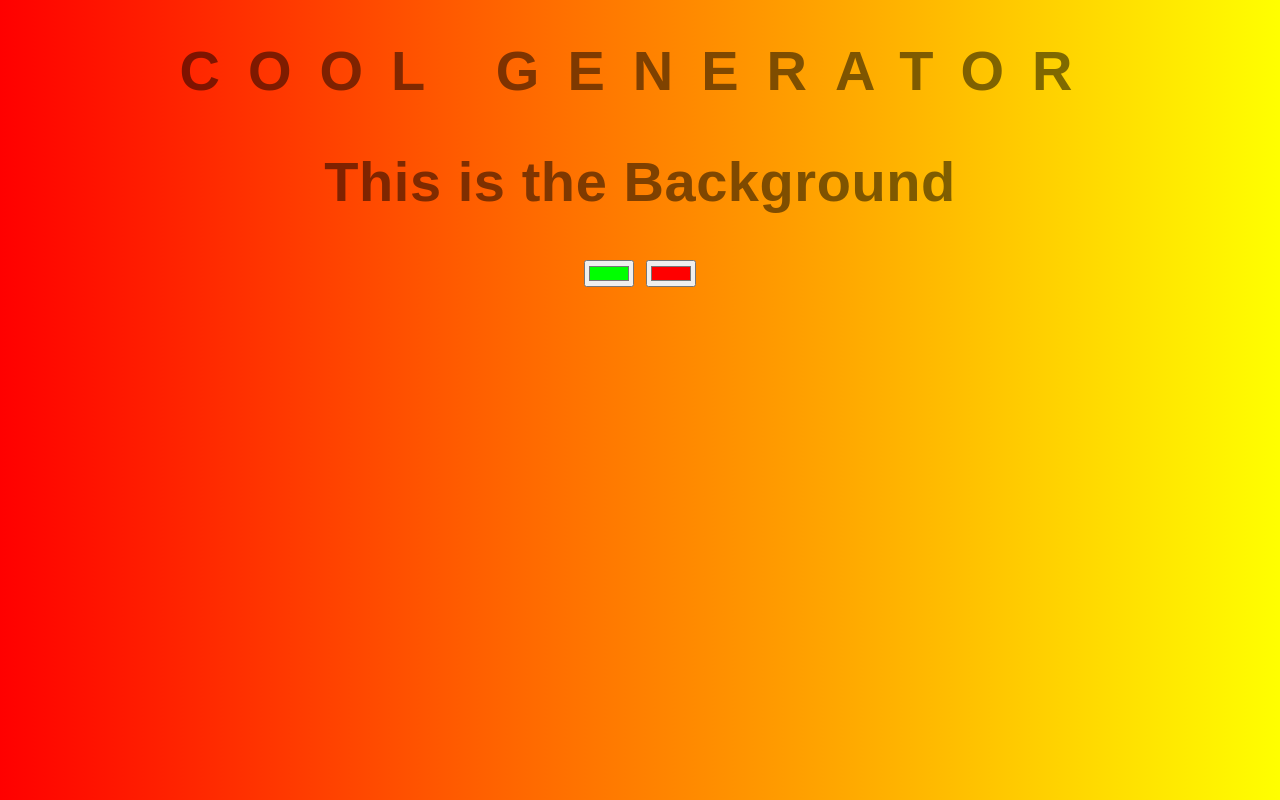
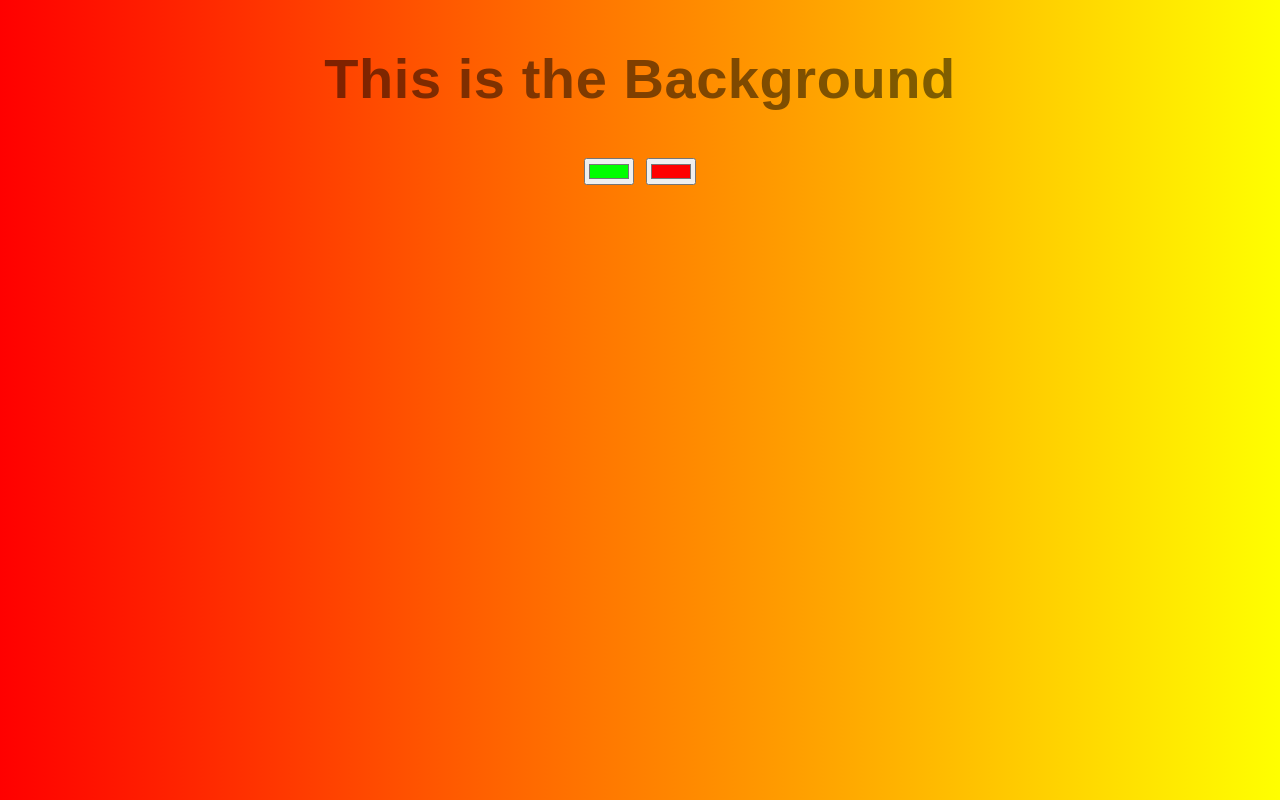
Before and after one commit to aa007-928/Background-generator, a plain HTML site: page index.html in a window 1280 px wide. Drawn offline with Linux system fonts and the light colour scheme.

Commit message:
Title removed

```diff
--- a/index.html
+++ b/index.html
@@ -5,7 +5,7 @@
 	<link rel="stylesheet" type="text/css" href="style.css">
 </head>
 <body id="gradient">
-	<h1>Cool Generator</h1>
+
 	<h2>This is the Background</h2>
 	<input class="color1" type="color" name="color1" value="#00ff00">
 	<input class="color2" type="color" name="color2" value="#ff0000">
```
